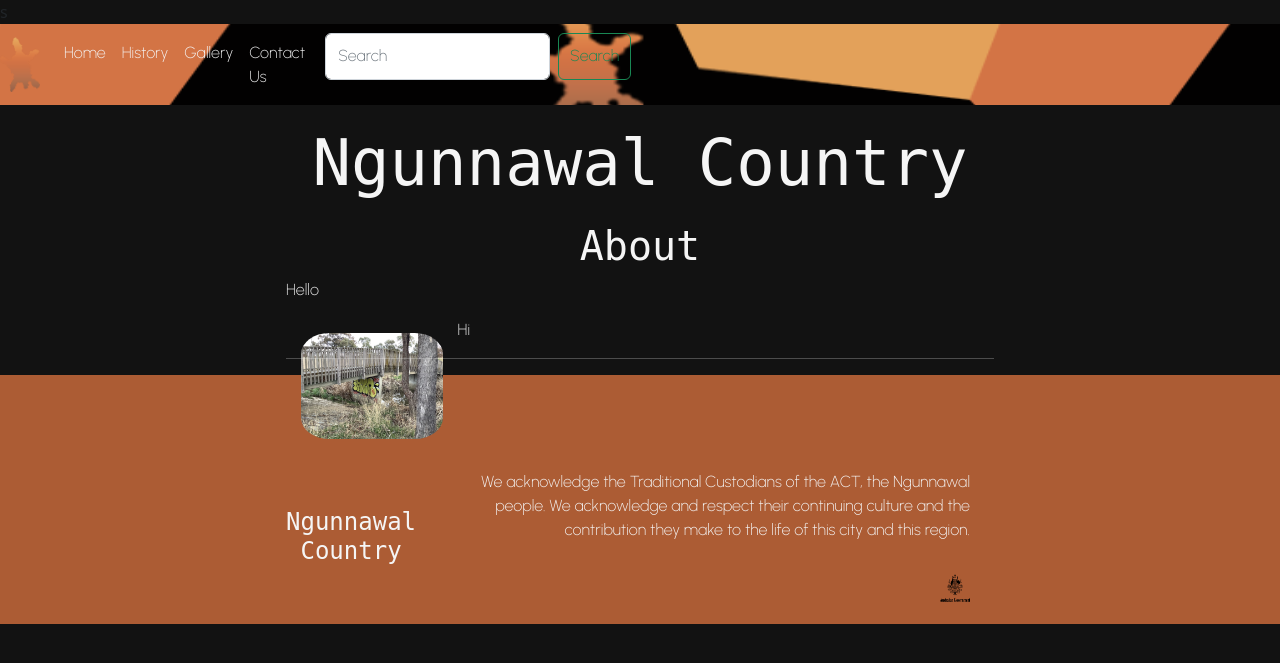
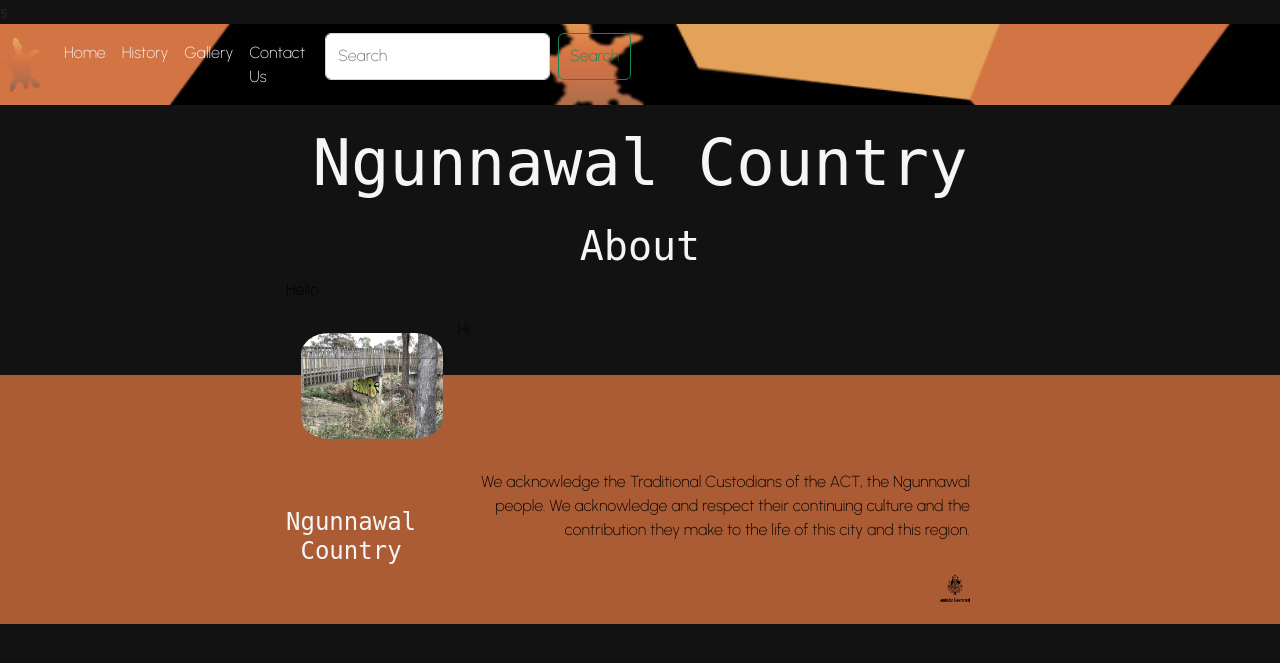
Before and after one commit to 4060269/NgunnawalCountryFlaskAssessment5-6-7, a Flask app: page / in a window 1280 px wide. Shown: the top 663 px of the page. Run offline with Flask 2, Linux system fonts and the light colour scheme; some libraries are stand-ins or nearby versions; some web fonts are replaced.

Commit message:
fixed font issue

```diff
--- a/static/styles.css
+++ b/static/styles.css
@@ -7,7 +7,7 @@
 * {
     box sizing: border-box;
     font-family: 'Urbanist', sans-serif;
-    color: whitesmoke;
+    color: black;
 }
 
 html,
--- a/templates/todo.html
+++ b/templates/todo.html
@@ -1,4 +1,4 @@
-{% extends 'programmingTemplate.html' %}
+{% extends 'template.html' %}
 
 {# Place the content for the cellContent1 in this block #}
 {% block cellContent1 %}
```
Also changed, not shown: ngunnawal.db.
